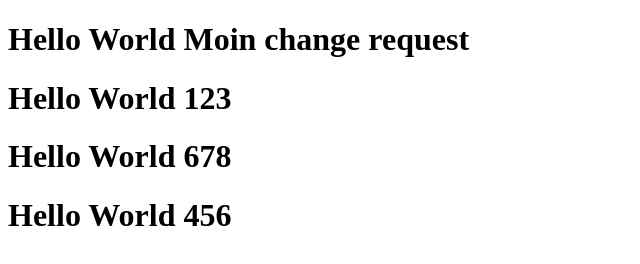
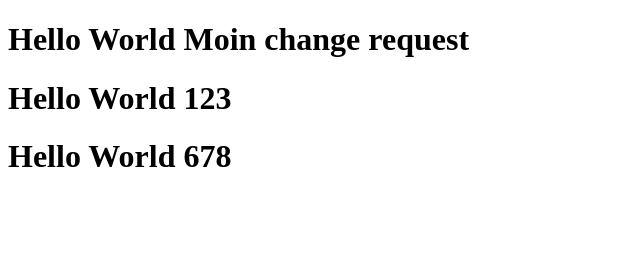
Before and after one commit to moinulhuq/mypublic, a plain HTML site: page index.html in a window 1280 px wide. Shown: the whole page, without its empty margins (0-640 px from the left). Drawn offline with Linux system fonts and the light colour scheme.

Commit message:
modify index

```diff
--- a/index.html
+++ b/index.html
@@ -9,6 +9,5 @@
       <h1>Hello World Moin change request</h1>
       <h1>Hello World 123</h1>
       <h1>Hello World 678</h1>
-      <h1>Hello World 456</h1>
    </body>
 </html>
```
